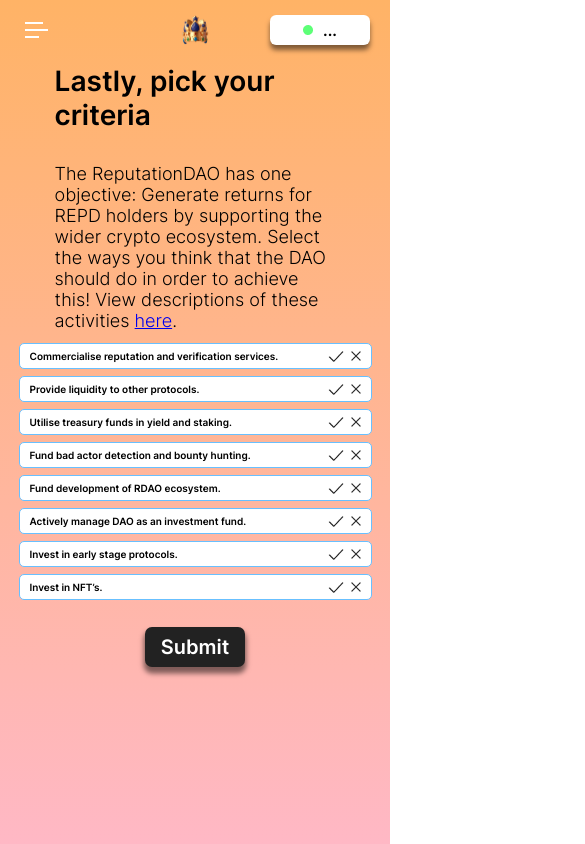
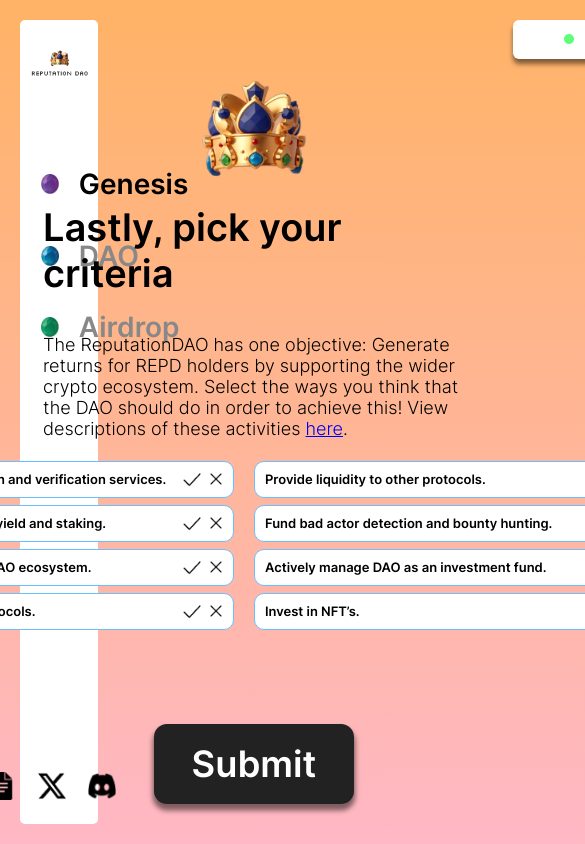
Before and after one commit to GloryDream413/ReputationDAO_FrontEnd, a React (Create React App) app: page /criteria in a window 390 px wide. Shown: the top 844 px of the page, 585 px wide, since content can reach past the window. Built offline with nearby package versions, Linux system fonts and the light colour scheme.

Commit message:
Responsive Design updated.

```diff
--- a/src/components/collectemail/Collectemail.jsx
+++ b/src/components/collectemail/Collectemail.jsx
@@ -56,7 +56,7 @@ export const Collectemail = () => {
     SetMenuButtonStatus(!isOpen);
   }
 
-  const below600 = useMedia('(max-width: 800px)')
+  const below600 = useMedia('(max-width: 1000px)')
   return (
     <div>
       {!below600 && (
--- a/src/components/criteria/Criteria.jsx
+++ b/src/components/criteria/Criteria.jsx
@@ -186,7 +186,7 @@ export const Criteria = () => {
     SetMenuButtonStatus(!isOpen);
   }
 
-  const below600 = useMedia('(max-width: 800px)')
+  const below600 = useMedia('(max-width: 100px)')
   return (
     <div>
       {!below600 && (
--- a/src/components/principle/Principle.jsx
+++ b/src/components/principle/Principle.jsx
@@ -109,7 +109,7 @@ export const Principle = () => {
     SetMenuButtonStatus(!isOpen);
   }
 
-  const below600 = useMedia('(max-width: 800px)')
+  const below600 = useMedia('(max-width: 1000px)')
   return (
     <div>
       {!below600 && (
--- a/src/components/result/Result.jsx
+++ b/src/components/result/Result.jsx
@@ -110,7 +110,7 @@ export const Result = () => {
     SetMenuButtonStatus(!isOpen);
   }
 
-  const below600 = useMedia('(max-width: 800px)')
+  const below600 = useMedia('(max-width: 1000px)')
   return (
     <div>
       {!below600 && (
```
